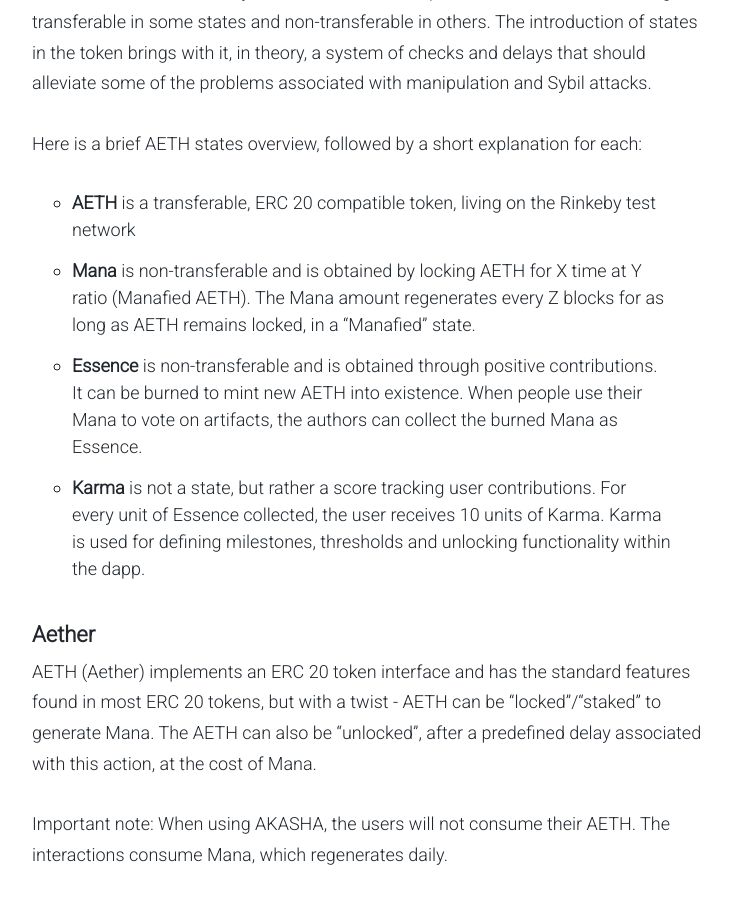
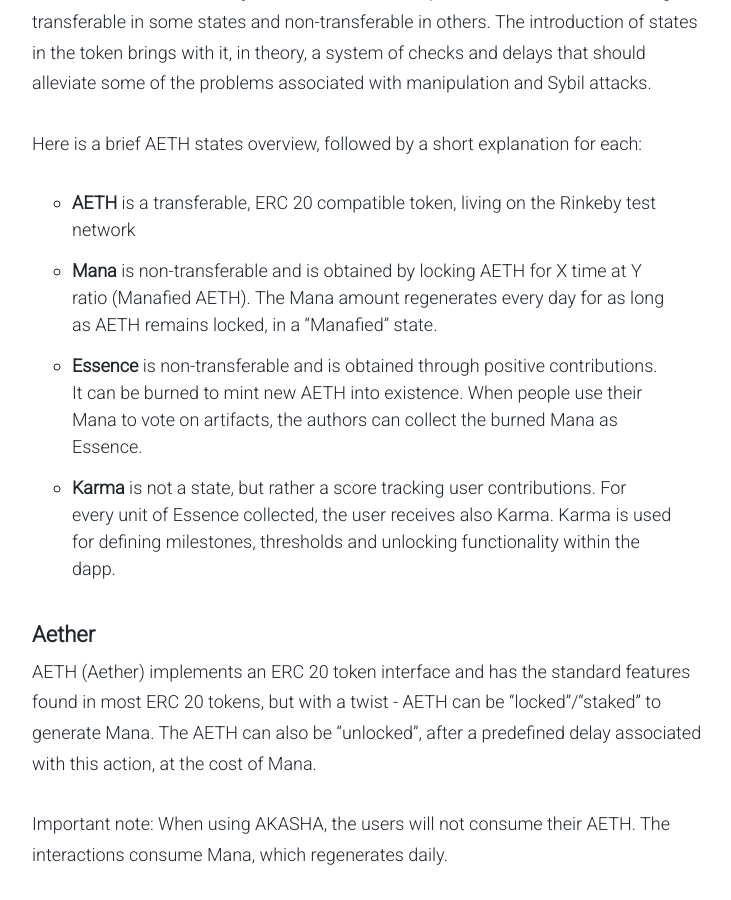
Before and after one commit to AKASHAorg/blog.akasha.world, a Jekyll site: the page built from _posts/2017-11-14-new-horizons.md, in a window 1280 px wide and 900 px high, scrolled down 9277 px. Shown: the whole window, without its empty margins (268-999 px from the left). Built offline with Jekyll 4.4.1, drawn with Linux system fonts in a browser that asks for light colours; comment, search, counter and statistics services are not loaded.

Commit message:
karma & mana fixes

```diff
--- a/_posts/2017-11-14-new-horizons.md
+++ b/_posts/2017-11-14-new-horizons.md
@@ -115,9 +115,9 @@ The AETH token is currently modeled to have multiple states, with the token bein
 Here is a brief AETH states overview, followed by a short explanation for each:
 
 - **AETH** is a transferable, ERC 20 compatible token, living on the Rinkeby test network
-- **Mana** is non-transferable and is obtained by locking AETH for X time at Y ratio (Manafied AETH). The Mana amount regenerates every Z blocks for as long as AETH remains locked, in a “Manafied” state.
+- **Mana** is non-transferable and is obtained by locking AETH for X time at Y ratio (Manafied AETH). The Mana amount regenerates every day for as long as AETH remains locked, in a “Manafied” state.
 - **Essence** is non-transferable and is obtained through positive contributions. It can be burned to mint new AETH into existence. When people use their Mana to vote on artifacts, the authors can collect the burned Mana as Essence.
-- **Karma** is not a state, but rather a score tracking user contributions. For every unit of Essence collected, the user receives 10 units of Karma. Karma is used for defining milestones, thresholds and unlocking functionality within the dapp.
+- **Karma** is not a state, but rather a score tracking user contributions. For every unit of Essence collected, the user receives also Karma. Karma is used for defining milestones, thresholds and unlocking functionality within the dapp.
 
 ##### Aether
 AETH (Aether) implements an ERC 20 token interface and has the standard features found in most ERC 20 tokens, but with a twist - AETH can be “locked”/“staked” to generate Mana. The AETH can also be “unlocked”, after a predefined delay associated with this action, at the cost of Mana.
```
